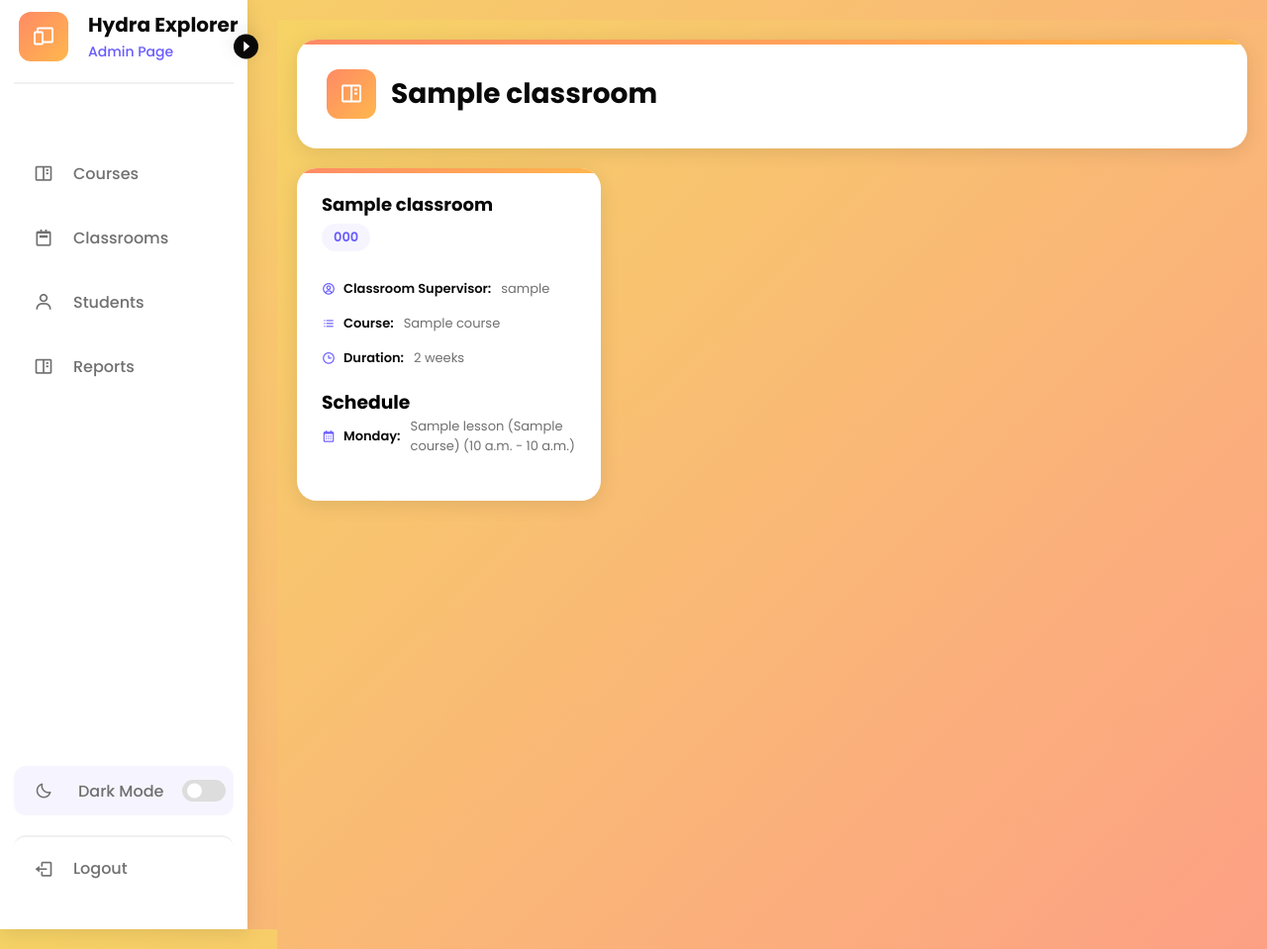
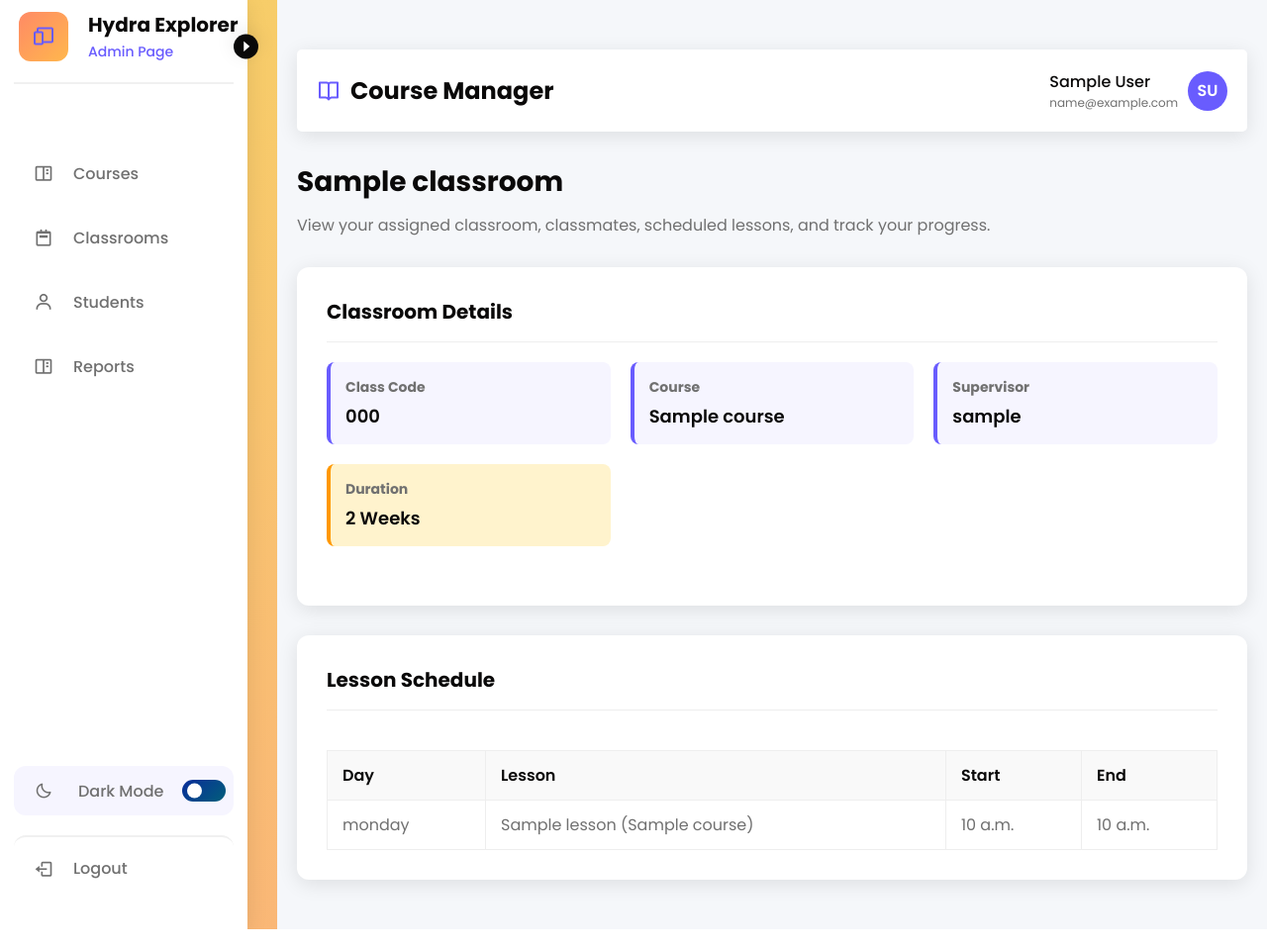
Before and after one commit to NotDidy/E-Learning-Platform, a Django app: page /classrooms/classrooms/1/preview/ in a window 1280 px wide. Shown: the whole page at 99% size. Run offline with Django 5.2, Linux system fonts and the light colour scheme; a user stored in the database is signed in; tables that the repository leaves empty hold one stand-in row (values such as "Sample post").

Commit message:
Modified classroom_preview.html template and classroom_preview.css for styled classroom detail/preview page

```diff
--- a/Backend/static/classrooms/classroom_preview.css
+++ b/Backend/static/classrooms/classroom_preview.css
@@ -1,5 +1,4 @@
 @import url('https://fonts.googleapis.com/css2?family=Poppins:ital,wght@0,100;0,200;0,300;0,400;0,500;0,600;0,700;0,800;0,900;1,100;1,200;1,300;1,400;1,500;1,600;1,700;1,800;1,900&display=swap');
-
 
 * {
     font-family: 'Poppins', sans-serif;
@@ -9,239 +8,169 @@
 }
 
 :root {
-    --body-color: linear-gradient(135deg, #f6d365 0%, #fda085 100%);
+    --body-color: #f5f7fa;
     --sidebar-color: #FFF;
     --primary-color: #695CFE;
     --primary-color-light: #F6F5FF;
-    --toggle-color: #DDD;
     --text-color: #707070;
     --black-color: #0a0909;
     --shadow: 0 4px 20px rgba(0,0,0,0.1);
     --orange-gradient: linear-gradient(135deg, #ff8a65 0%, #ffb74d 100%);
-
-    --tran-02: all 0.2s ease;
-    --tran-03: all 0.3s ease;
-    --tran-04: all 0.4s ease;
-    --tran-05: all 0.5s ease;
+    --warning-color: #ff9800;
 }
 
 body {
-    background: var(--body-color);
+    background: linear-gradient(135deg, #f6d365 0%, #fda085 100%);
     min-height: 100vh;
-    padding: 20px 0;
-}
-.courses-header {
-    background: var(--sidebar-color);
-    margin: 20px;
-    border-radius: 20px;
-    box-shadow: var(--shadow);
-    padding: 30px;
-    position: relative;
-    overflow: hidden;
+    color: var(--text-color);
+    background-attachment: fixed;
 }
 
-.courses-header::before {
-    content: '';
-    position: absolute;
-    top: 0;
-    left: 0;
-    right: 0;
-    height: 5px;
-    background: var(--orange-gradient);
+.container {
+    max-width: 1400px;
+    margin: 0 auto;
+    padding: 20px;
 }
 
-.courses-title-section {
+.header {
     display: flex;
     justify-content: space-between;
     align-items: center;
-    flex-wrap: wrap;
-    gap: 20px;
+    padding: 20px;
+    margin-top: 30px;
+    margin-bottom: 30px;
+    background-color: #fff;
+    border-radius: 5px;
+    box-shadow: var(--shadow);
 }
 
-.courses-title {
+.logo {
     display: flex;
     align-items: center;
-    gap: 15px;
-    font-size: 28px;
-    font-weight: 700;
+    gap: 10px;
     color: var(--black-color);
 }
 
-.course-icon {
-    width: 50px;
-    height: 50px;
-    border-radius: 12px;
-    background: var(--orange-gradient);
+.logo i {
+    font-size: 24px;
+    color: var(--primary-color);
+}
+
+.user-profile {
+    display: flex;
+    align-items: center;
+    gap: 10px;
+}
+
+.user-avatar {
+    width: 40px;
+    height: 40px;
+    border-radius: 50%;
+    background-color: var(--primary-color);
+    color: white;
     display: flex;
     align-items: center;
     justify-content: center;
-    color: white;
-    font-size: 24px;
+    font-weight: 600;
 }
 
-.create-course-btn {
-    background: var(--orange-gradient);
-    color: white;
-    padding: 12px 24px;
-    border: none;
-    border-radius: 8px;
-    font-weight: 600;
-    font-size: 14px;
-    cursor: pointer;
-    transition: var(--tran-03);
-    box-shadow: var(--shadow);
-    display: flex;
-    align-items: center;
-    gap: 8px;
+.page-title {
+    margin: 20px 0 30px;
 }
 
-.view-courses {
-    background: var(--orange-gradient);
-    color: white;
-    padding: 12px 24px;
-    border: none;
-    border-radius: 8px;
-    font-weight: 600;
-    font-size: 14px;
-    cursor: pointer;
-    transition: var(--tran-03);
-    box-shadow: var(--shadow);
-    display: flex;
-    align-items: center;
-    gap: 8px;
+.page-title h1 {
+    color: var(--black-color);
+    font-size: 28px;
+    margin-bottom: 10px;
 }
 
-.view-courses:hover {
-    transform: translateY(-2px);
-    box-shadow: 0 8px 20px rgba(255,138,101,0.3);
+.card {
+    background-color: #fff;
+    border-radius: 12px;
+    padding: 30px;
+    box-shadow: var(--shadow);
+    margin-bottom: 30px;
 }
 
-.create-course-btn:hover {
-    transform: translateY(-2px);
-    box-shadow: 0 8px 20px rgba(255,138,101,0.3);
+.card-header {
+    display: flex;
+    justify-content: space-between;
+    align-items: center;
+    margin-bottom: 20px;
+    padding-bottom: 15px;
+    border-bottom: 1px solid #eee;
 }
 
-.courses-grid {
-    display: grid;
-    grid-template-columns: repeat(3, 1fr);
-    gap: 20px;
-    margin: 20px;
+.card-header h2 {
+    font-size: 20px;
+    color: var(--black-color);
 }
 
-.course-card {
-    background: var(--sidebar-color);
-    border-radius: 20px;
-    box-shadow: var(--shadow);
-    padding: 25px;
-    position: relative;
-    overflow: hidden;
-    transition: var(--tran-03);
-    cursor: pointer;
+.classroom-info {
+    display: grid;
+    grid-template-columns: repeat(auto-fit, minmax(250px, 1fr));
+    gap: 20px;
+    margin-bottom: 30px;
 }
 
-.course-card:hover {
-    transform: translateY(-5px);
-    box-shadow: 0 10px 30px rgba(0,0,0,0.15);
+.info-item {
+    background-color: var(--primary-color-light);
+    padding: 15px;
+    border-radius: 8px;
+    border-left: 4px solid var(--primary-color);
 }
 
-.course-card::before {
-    content: '';
-    position: absolute;
-    top: 0;
-    left: 0;
-    right: 0;
-    height: 5px;
-    background: var(--orange-gradient);
+.info-item h3 {
+    font-size: 14px;
+    color: var(--text-color);
+    margin-bottom: 5px;
 }
 
-.course-card-header {
-    display: flex;
-    justify-content: space-between;
-    align-items: flex-start;
-    margin-bottom: 20px;
+.info-item p {
+    font-size: 18px;
+    font-weight: 600;
+    color: var(--black-color);
 }
 
-.course-info h3 {
-    font-size: 18px;
-    font-weight: 700;
-    color: var(--black-color);
-    margin-bottom: 8px;
-    line-height: 1.3;
+.info-item.warning {
+    background-color: #fff3cd;
+    border-left-color: var(--warning-color);
 }
 
-.course-code {
-    font-size: 13px;
-    color: var(--primary-color);
-    font-weight: 600;
-    background: var(--primary-color-light);
-    padding: 4px 12px;
-    border-radius: 15px;
-    display: inline-block;
-    margin-bottom: 8px;
+.table-container {
+    overflow-x: auto;
 }
 
-.course-action {
-    display: flex;
-    gap: 8px;
+.lessons-table {
+    width: 100%;
+    border-collapse: collapse;
+    margin-top: 20px;
 }
 
-.action-btn {
-    width: 32px;
-    height: 32px;
-    border: none;
-    border-radius: 8px;
-    cursor: pointer;
-    transition: var(--tran-03);
-    display: flex;
-    align-items: center;
-    justify-content: center;
-    font-size: 14px;
+.lessons-table th, .lessons-table td {
+    border: 1px solid #eee;
+    padding: 12px 15px;
+    text-align: left;
 }
 
-.course-details {
-    margin-bottom: 20px;
+.lessons-table th {
+    background-color: #f9f9f9;
+    font-weight: 600;
+    color: var(--black-color);
+    position: sticky;
+    top: 0;
 }
 
-.detail-row {
-    display: flex;
-    align-items: center;
-    margin-bottom: 15px;
-    font-size: 13px;
+.lessons-table tbody tr:hover {
+    background-color: #fafafa;
 }
 
-.detail-label {
-    font-weight: 600;
-    color: var(--black-color);
-    display: flex;
-    align-items: center;
-    gap: 8px;
-    flex-shrink: 0;
+.no-data {
+    text-align: center;
+    padding: 40px 20px;
+    color: var(--text-color);
+    font-style: italic;
+    border: 1px dashed #ccc;
+    border-radius: 8px;
+    margin-top: 20px;
 }
-
-.detail-value {
-    color: var(--text-color);
-    flex: 1;
-    margin-left: 10px;
-}
-
-.detail-label i {
-    font-size: 14px;
-    color: var(--primary-color);
-}
-
-@media (max-width: 768px) {
-    .courses-grid {
-        grid-template-columns: 1fr;
-        margin: 10px;
-    }
-
-    .courses-header {
-        margin: 10px;
-        padding: 20px;
-    }
-
-    .courses-title-section {
-        flex-direction: column;
-        text-align: center;
-    }
-}
--- a/Backend/templates/classrooms/classroom_preview.html
+++ b/Backend/templates/classrooms/classroom_preview.html
@@ -1,78 +1,91 @@
 {% extends "base.html" %}
 {% load static %}
 
-
-{% block title %}My Classrooms{% endblock %}
+{% block title %}My Classroom | Course Manager{% endblock %}
 
 {% block extra_css %}
 <link rel="stylesheet" href="{% static 'classrooms/classroom_preview.css' %}">
-<link href="https://unpkg.com/boxicons@2.1.4/css/boxicons.min.css" rel="stylesheet">
+<link href='https://unpkg.com/boxicons@2.1.4/css/boxicons.min.css' rel='stylesheet'>
 {% endblock %}
 
 {% block content %}
-<div class="courses-header">
-    <div class="courses-title-section">
-        <div class="courses-title">
-            <div class="course-icon">
-                <i class='bx bx-book-content icon'></i>
+<div class="container">
+    <div class="header">
+        <div class="logo">
+            <i class='bx bx-book-open'></i>
+            <h2>Course Manager</h2>
+        </div>
+        {% if user.is_authenticated %}
+        <div class="user-profile">
+            <div>
+                <div style="font-weight: 500; color: var(--black-color);">{{ user.get_full_name }}</div>
+                <div style="font-size: 12px; color: var(--text-color);">{{ user.email }}</div>
             </div>
-            {{ classroom.name }}
+            <div class="user-avatar">{{ user.first_name|slice:":1" }}{{ user.last_name|slice:":1" }}</div>
         </div>
-        {% if user.is_authenticated and user.role == "INSTRUCTOR" %}
-        <a href="{% url 'create_classroom' %}" class="view-courses">
-            <i class='bx bx-book-bookmark'></i>
-            Create New Classroom
-        </a>
         {% endif %}
     </div>
-</div>
 
-<div class="courses-grid">
-    <div class="course-card">
-        <div class="course-card-header">
-            <div class="course-info">
-                <h3>{{ classroom.name }}</h3>
-                <span class="course-code">{{ classroom.class_code }}</span>
+    <div class="page-title">
+        <h1>{{ classroom.name }}</h1>
+        <p>View your assigned classroom, classmates, scheduled lessons, and track your progress.</p>
+    </div>
+
+    <!-- Classroom Information Card -->
+    <div class="card">
+        <div class="card-header">
+            <h2>Classroom Details</h2>
+        </div>
+        <div class="classroom-info">
+            <div class="info-item">
+                <h3>Class Code</h3>
+                <p>{{ classroom.class_code }}</p>
+            </div>
+            <div class="info-item info">
+                <h3>Course</h3>
+                <p>{{ classroom.course }}</p>
+            </div>
+            <div class="info-item">
+                <h3>Supervisor</h3>
+                <p>{{ classroom.supervisor }}</p>
+            </div>
+            <div class="info-item warning">
+                <h3>Duration</h3>
+                <p>{{ classroom.duration_weeks }} Weeks</p>
             </div>
         </div>
-        <div class="course-details">
-            <div class="detail-row">
-                <span class="detail-label">
-                    <i class="bx bx-user-circle"></i>
-                    Classroom Supervisor:
-                </span>
-                <span class="detail-value">{{ classroom.supervisor }}</span>
+    </div>
+
+    <!-- Lesson Schedule Card -->
+    <div class="card">
+        <div class="card-header">
+            <h2>Lesson Schedule</h2>
+        </div>
+        <div class="schedule-container expanded">
+            <div class="table-container">
+                <table class="lessons-table">
+                    <thead>
+                    <tr>
+                        <th>Day</th>
+                        <th>Lesson</th>
+                        <th>Start</th>
+                        <th>End</th>
+                    </tr>
+                    </thead>
+                    <tbody>
+                    {% for s in schedules %}
+                    <tr>
+                        <td>{{ s.day }}</td>
+                        <td>{{ s.lesson }}</td>
+                        <td>{{ s.start_time }}</td>
+                        <td>{{ s.end_time }}</td>
+                    </tr>
+                    {% empty %}
+                    <tr><td colspan="4" class="no-data">No schedule defined.</td></tr>
+                    {% endfor %}
+                    </tbody>
+                </table>
             </div>
-            <div class="detail-row">
-                <span class="detail-label">
-                    <i class="bx bx-list-ul"></i>
-                    Course:
-                </span>
-                <span class="detail-value">{{ classroom.course }}</span>
-            </div>
-            <div class="detail-row">
-                <span class="detail-label">
-                    <i class="bx bx-time"></i>
-                    Duration:
-                </span>
-                <span class="detail-value">{{ classroom.duration_weeks }} weeks</span>
-            </div>
-            <h3 style="margin-top:20px;">Schedule</h3>
-            {% if schedules %}
-                {% for s in schedules %}
-                <div class="detail-row">
-                    <span class="detail-label">
-                        <i class="bx bx-calendar"></i>
-                        {{ s.day|title }}:
-                    </span>
-                    <span class="detail-value">
-                        {{ s.lesson }} ({{ s.start_time }} - {{ s.end_time }})
-                    </span>
-                </div>
-                {% endfor %}
-            {% else %}
-                <p>No schedule defined yet.</p>
-            {% endif %}
         </div>
     </div>
 </div>
```
